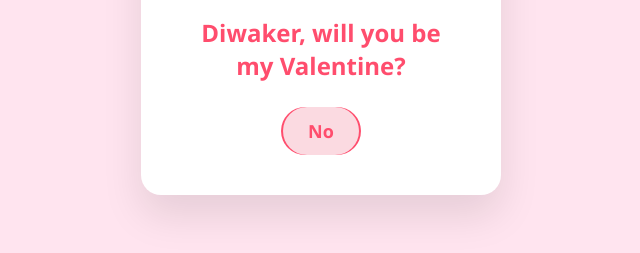
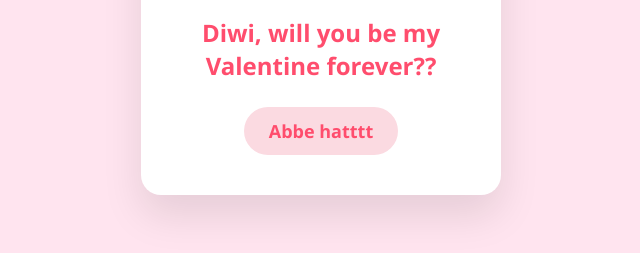
Before and after one commit to sakshirt02/V, a plain HTML site: page index.html in a window 1280 px wide. Shown: the part 365-618 px from the top of the page, without its empty margins (319-959 px from the left). Drawn offline with Linux system fonts and the light colour scheme.

Commit message:
personalise

```diff
--- a/index.html
+++ b/index.html
@@ -77,14 +77,15 @@
 
   <div class="card" id="mainCard">
     <div style="font-size:60px;">🐱</div>
-    <h2>Diwaker, will you be my Valentine?</h2>
+    <h2>Diwi, will you be my Valentine forever??</h2>
 
     <div class="btn-container">
-      <button id="yesBtn">Yes</button>
-      <button id="noBtn">No</button>
+      <button id="yesBtn">Yesss</button>
+      <button id="noBtn">Abbe hatttt</button>
     </div>
 
-    <div class="yay" id="yayText">YAY!! 💖✨</div>
+    <div class="yay" id="yayText">Yipppppieee!! 💖✨ mere cutie Mundu Bille</div>
+    <div class="yay" id="yayText">Fass gyi tu... hahahahaha</div>
   </div>
 
   <script>
```
